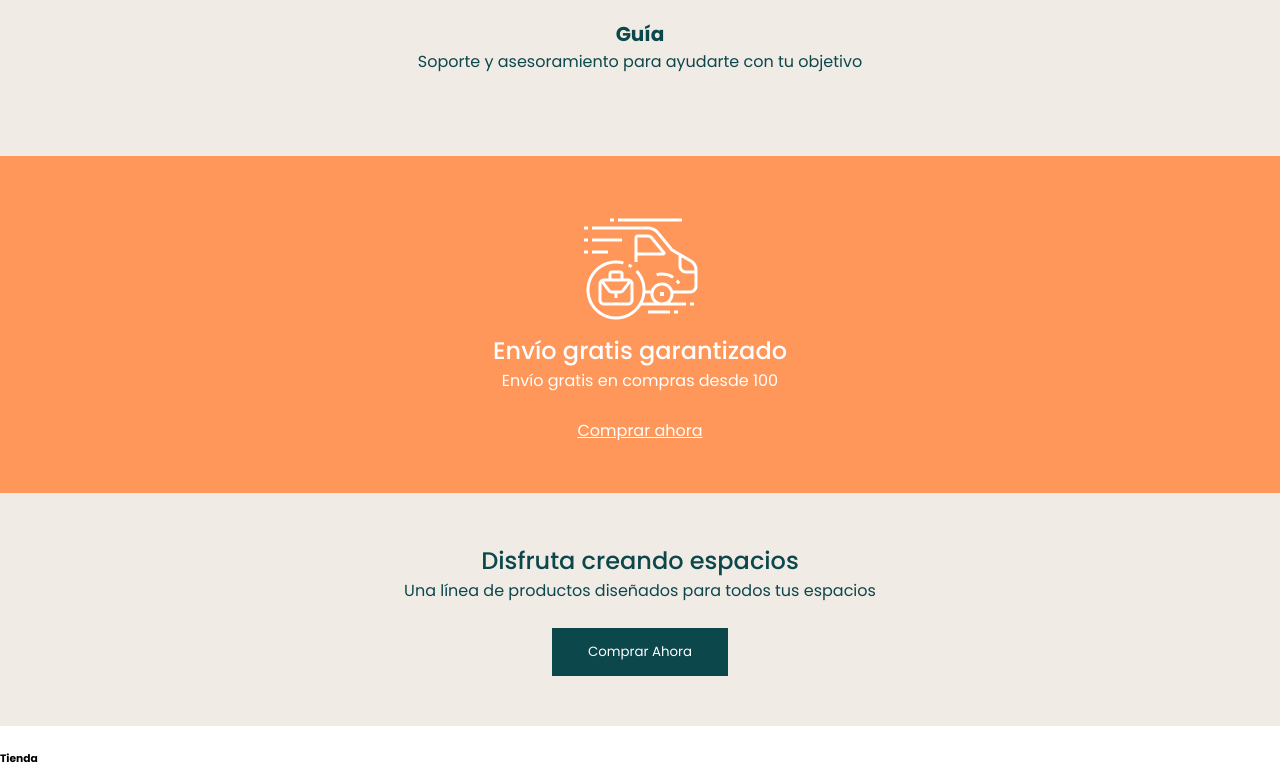
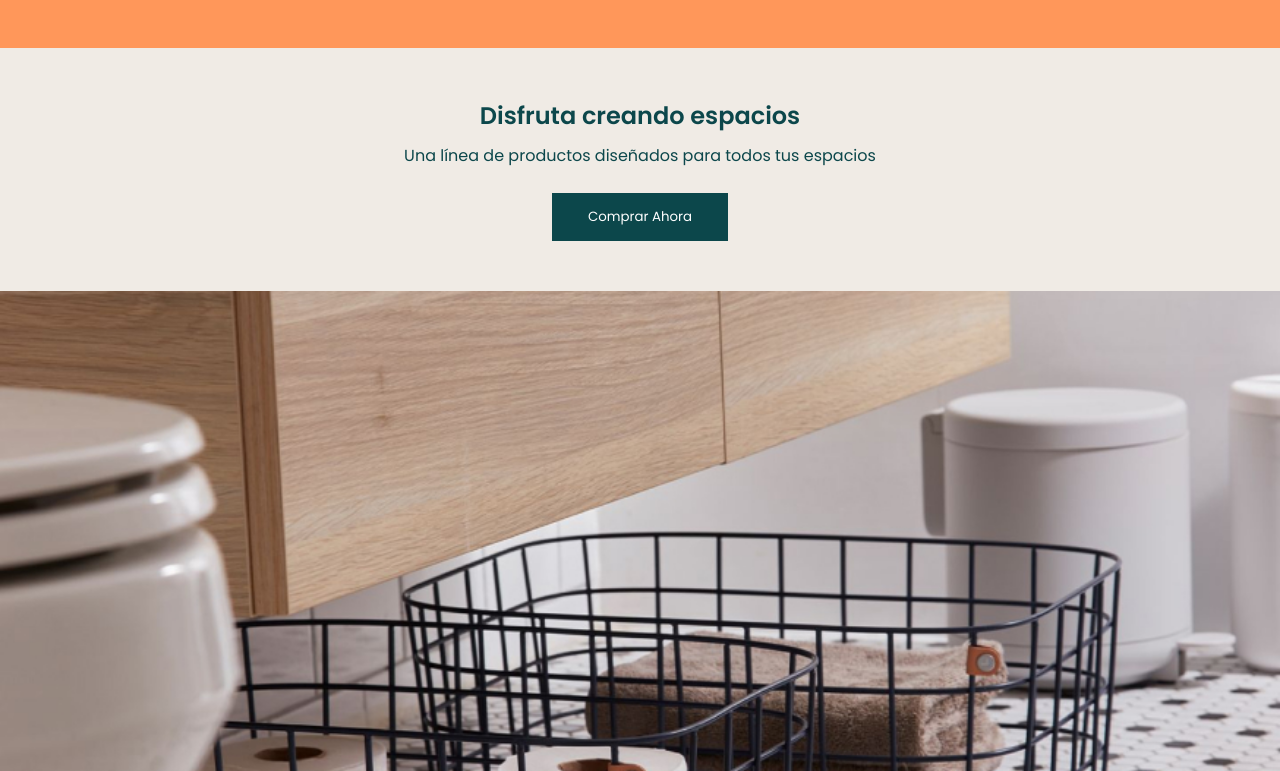
Before and after one commit to Adalab/modulo-1-evaluacion-final-Volkiw, a website built with Vite: page src/index.html in a window 1280 px wide. Shown: the part 1709-2480 px from the top of the page. Built offline with nearby package versions, Linux system fonts and the light colour scheme; files whose address does not match are found by name.

Commit message:
update main mobile

```diff
--- a/src/partials/footer.html
+++ b/src/partials/footer.html
@@ -1,4 +1,4 @@
-<footer class="page__footer">
+<footer class="footer">
   <h6>Tienda</h6>
   <nav>
     <ul>
--- a/src/partials/main.html
+++ b/src/partials/main.html
@@ -1,6 +1,8 @@
 <main class="main">
- <section class="section-articles">
-  <h2 class="section-articles__title">Volverse organizado se siente mejor con OPEN SPACES</h2>
+ <section class="main__section main__section--white">
+  <div  class="section-content">
+    <h2 class="section-content__title">Volverse organizado se siente mejor con OPEN SPACES</h2>
+    <div class="section-content__cards">
       <article class="card">
         <img class="card__img" src="./images/icon_1.png" alt="icono mesita"/>
         <h4 class="card__title">Lo que necesitas</h4>
@@ -16,19 +18,26 @@
         <h4 class="card__title">Guía</h4>
         <p class="card__text">Soporte y asesoramiento para ayudarte con tu objetivo</p>
       </article>
+    </div>
+  </div>
  </section>
- <section class="section-cta section-cta--colored">
+ <section class="main__section main__section--colored">
+  <div  class="section-content">
     <img src="./images/icon_envio.png" alt="icono envío gratis"/>
-  <h2 class="section-cta__title">Envío gratis garantizado</h2>
-  <p class="section-cta__text">Envío gratis en compras desde 100</p>
-  <a class="section-cta__cta" href="https://adalab.es/" target="_blank">Comprar ahora</a>
+    <h2 class="section-content__title">Envío gratis garantizado</h2>
+    <p class="section-content__text">Envío gratis en compras desde 100</p>
+    <a class="section-content__cta" href="https://adalab.es/" target="_blank">Comprar ahora</a>
+  </div>
 </section>
- <section class="section-cta section-cta--white">
-  <h2 class="section-cta__title">Disfruta creando espacios</h2>
-  <p class="section-cta__text">Una línea de productos diseñados para todos tus espacios</p>
+ <section class="main__section main__section--white">
+  <div  class="section-content section-content--img-right">
+    <h2 class="section-content__title">Disfruta creando espacios</h2>
+    <p class="section-content__text">Una línea de productos diseñados para todos tus espacios</p>
     <button class="main-button">Comprar Ahora</button>
+  </div>
+  <div class="img">
+    <img src="./images/creando-espacios.jpg" class="section-main--img-right__img" alt="cajas organizadoras de baño"/>
+  </div>
  </section>
- <section>
-  <img />
- </section>
+
 </main>
--- a/src/scss/layout/_main.scss
+++ b/src/scss/layout/_main.scss
@@ -1,14 +1,40 @@
 @use '../core/variables' as vars;
-.section-articles {
-    display:grid;
-    grid-template-columns: 1fr;
-    text-align:center;
-    padding:50px 15px;
-    background-color: vars.$bg-color;
-    &__title{
-        color:vars.$main-color;
+
+.main{
+    &__section--white{
+        background-color: vars.$bg-color;
+        color: vars.$main-color;
+    }
+    &__section--colored{
+        background-color:#ff975a;
+        color:#ffffff;
     }
 }
+
+.section-content{
+    text-align: center;
+    padding:50px 0px;
+    &__title {
+       font-weight:600;
+       margin-bottom:10px;
+    }
+    &__text{
+        margin-bottom:25px;
+    }
+    &__cta{
+        color:#ffffff;
+    }
+    &__cards {
+        display:grid;
+        grid-template-columns: 1fr;
+        text-align:center;
+        padding:50px 15px;
+        @media all and (min-width: 900px) {
+            grid-template-columns: 1fr 1fr 1fr;
+        }
+    }
+}
+
 
 .card{
     padding: 32px 15%;
@@ -18,31 +44,21 @@
     &__title{
         color:vars.$main-color;
         font-size:1.25rem;
+        font-weight:600;
     }
     &__text{
         color:vars.$main-color;
     }
 }
 
-.section-cta{
-    text-align: center;
-    padding:50px 5px;
-    &__title {
-       font-weight:500;
-    }
-    &__text{
-        margin-bottom:25px;
-    }
-    &__cta{
-        color:#ffffff;
+.section-main--img-right{
+    padding-bottom:0;
+
+    &__img{
+        width:100%;
     }
 }
-.section-cta--colored{
-    background-color:#ff975a;
-    color:#ffffff;
+.img{
+    margin:0;
+    padding:0;
 }
-
-.section-cta--white{
-    background-color: vars.$bg-color;
-    color: vars.$main-color;
-}
```
Lines whose indentation alone changed are shown as unchanged.
